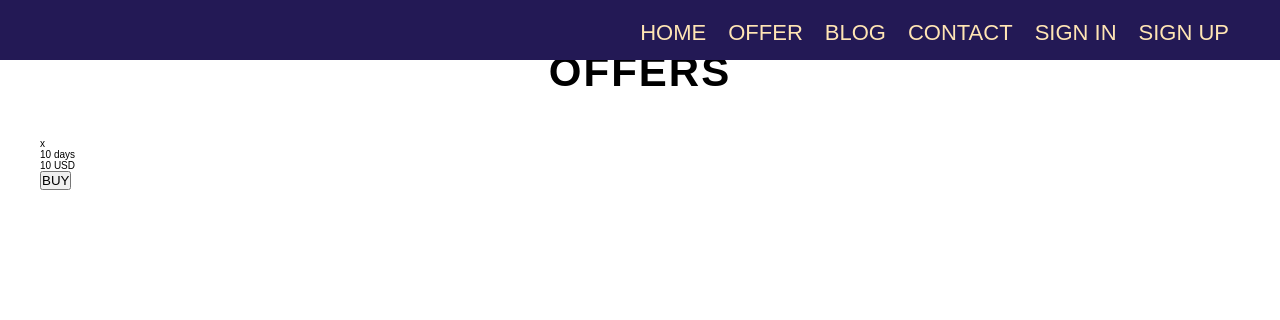
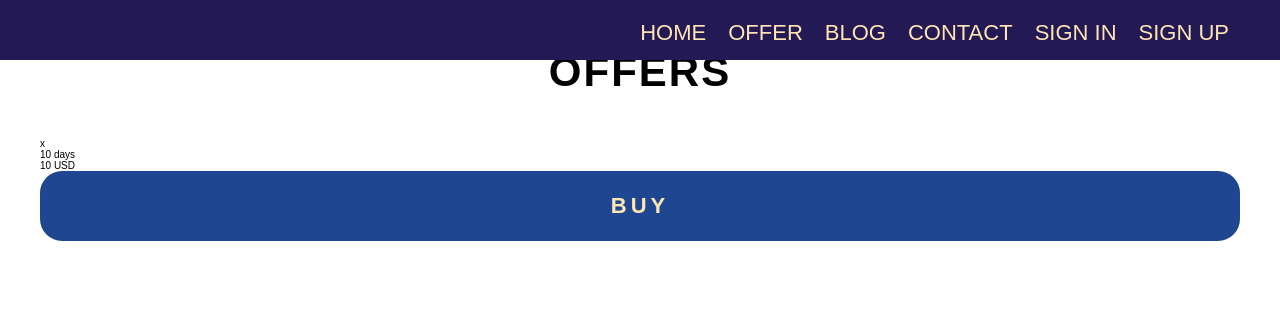
Before and after one commit to LukaszKwiatkowski94/Swimming-Pool-Django-Concept, a Django app: template apps/offers/templates/show-offers.html in a window 1280 px wide. Shown: the top 320 px of the page. Run offline with Django 3.2, Linux system fonts and the light colour scheme; the template is opened without the code that fills it: most values are stand-ins (such as "Sample title", 1, 10 or a date in 2020).

Commit message:
Add data attribute and class to button in show offers

```diff
--- a/apps/offers/templates/show-offers.html
+++ b/apps/offers/templates/show-offers.html
@@ -13,7 +13,7 @@
                         <div class="show-offers__days-of-use">{{item.daysOfUse}} days</div>
                         <div class="show-offers__price">{{item.price}} USD</div>
                         <div class="show-offers__buy">
-                            <button>BUY</button>
+                            <button class="btn btn-pass" data-idPass="{{item.id}}">BUY</button>
                         </div>
                     </div>
                 {% endfor %}
```
